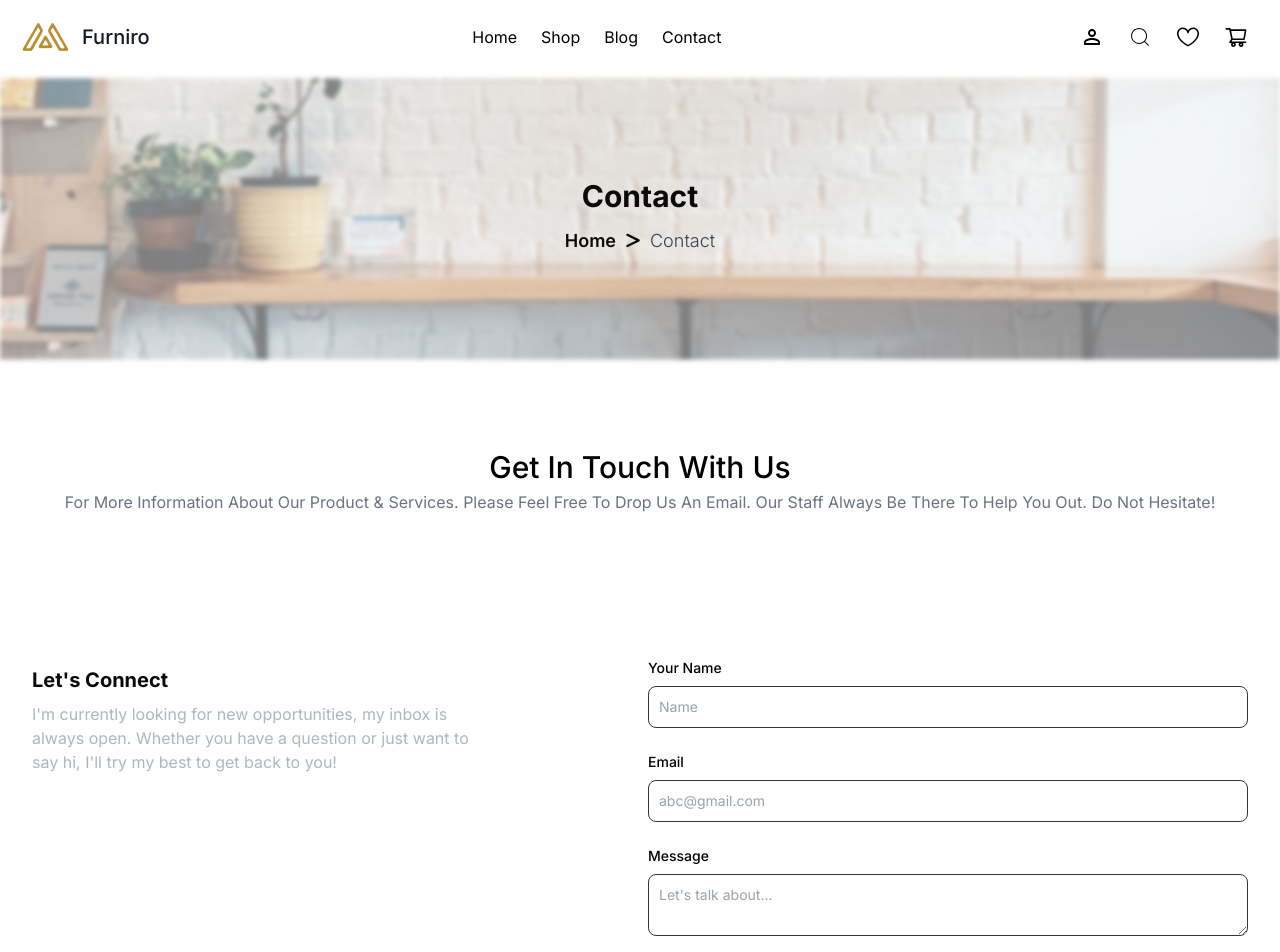
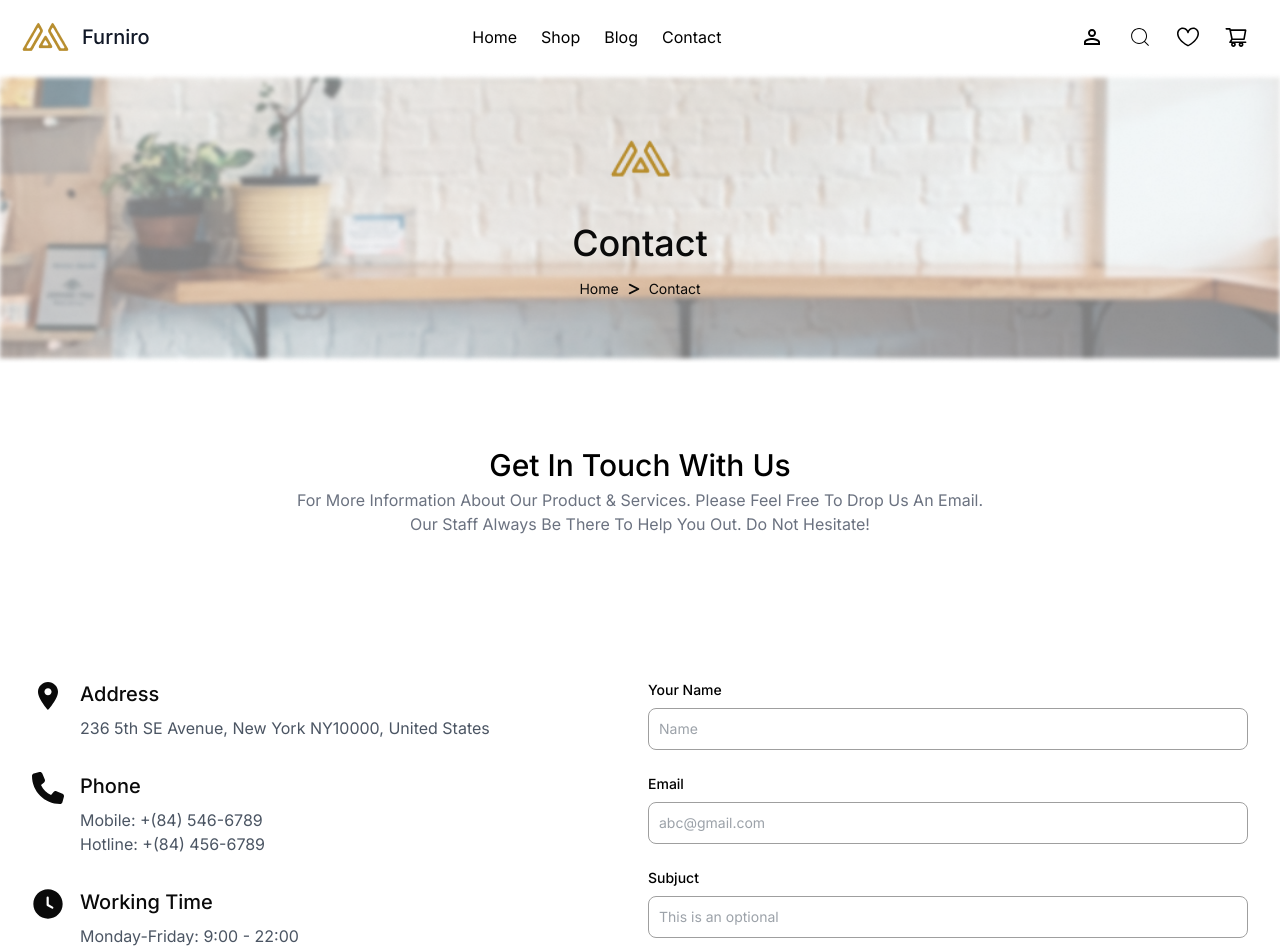
Before and after one commit to maryamshakeel22/Hackathon-Q2, a Next.js app: page /contact in a window 1280 px wide. Shown: the top 952 px of the page. Built offline with nearby package versions, Linux system fonts and the light colour scheme.

Commit message:
Update page.tsx

```diff
--- a/src/app/contact/page.tsx
+++ b/src/app/contact/page.tsx
@@ -1,47 +1,75 @@
 import React from 'react'
 import Image from 'next/image'
 import { FaGreaterThan } from 'react-icons/fa6'
+import { FaPhone } from "react-icons/fa6";
+import { IoMdPin } from "react-icons/io";
+import { GoClockFill } from "react-icons/go";
+
 const Contact = () => {
   return (
     <><div>
-          <div className='relative'>
-              <Image src={'/bgshop.png'}
-                  alt='bgshop'
-                  width={1440}
-                  height={316}
-                  className='' />
-              <div className="absolute top-1/2 left-1/2 -translate-x-1/2 -translate-y-1/2 rounded-lg text-center py-6 md:px-10 md:py-8 lg:w-1/2">
-                  <h3 className="text-xl md:text-3xl font-bold  leading-snug mt-2">
-                      Contact
-                  </h3>
-                  <h6 className="text-lg font-semibold leading-relaxed flex justify-center text-center items-center gap-2 p-3">Home <FaGreaterThan className='' /><span className='font-light text-gray-700'>Contact</span> </h6>
-              </div>
+           <section className="bg-[url('/bgshop.png')] bg-cover bg-center py-12 md:py-16">
+        <div className="container mx-auto px-4 text-center">
+          <div className="inline-block w-16 h-16 mb-4" >
+          <Image src={'/logo.png'} alt='' width={77} height={77}/> </div>
+          <h1 className="text-3xl md:text-4xl font-medium mb-4">Contact</h1>
+          <div className="flex items-center justify-center gap-2 text-sm">
+            <a href="#" className="hover:underline">
+              Home
+            </a>
+            <span>
+              <FaGreaterThan width={20} height={20}/>
+            </span>
+            <span>Contact</span>
           </div>
+        </div>
+      </section>
           <div className="sm:flex-row flex-col pt-20 mb-12">
               <h1 className='text-center justify-center font-medium text-[30px] text-black'>
                   Get In Touch With Us
               </h1>
-              <p className="text-center text-gray-500">For More Information About Our Product & Services. Please Feel Free To Drop Us An Email. Our Staff Always Be There To Help You Out. Do Not Hesitate!</p>
+              <p className="text-center text-gray-500">For More Information About Our Product & Services. Please Feel Free To Drop Us An Email.
+                <br /> Our Staff Always Be There To Help You Out. Do Not Hesitate!</p>
           </div>
       </div><section
           id="contact"
           className="grid md:grid-cols-2 my-12 md:my-12 py-24 px-8 gap-4 relative"
       >
-              <div className="z-10">
-                  <h5 className="text-xl font-bold my-2">
-                      Let&apos;s Connect
-                  </h5>
-                  <p className="text-[#ADB7BE] mb-4 max-w-md">
-                      {" "}
-                      I&apos;m currently looking for new opportunities, my inbox is always
-                      open. Whether you have a question or just want to say hi, I&apos;ll
-                      try my best to get back to you!
-                  </p><br />
-                  <div className="pb-10 text-white">
-                      {/* <span className="bold"><p><MdEmail size={26} />Email: fatimaaparveen985@gmail.com</p> <br /></span>
-    <span className="bold"><FaPhone size={26} />Phone no:</span> 0327 1733985 */}
-                  </div>
+               {/* <div className="grid grid-cols-1 md:grid-cols-3 gap-8"> */}
+            {/* Contact Info */}
+            <div className="space-y-8">
+              <div className="flex gap-4">
+                <IoMdPin className="w-6 h-6 md:w-8 md:h-8" />
+                <div>
+                  <h3 className="font-medium text-lg md:text-xl mb-2">Address</h3>
+                  <p className="text-gray-600 text-sm md:text-base">
+                    236 5th SE Avenue, New York NY10000, United States
+                  </p>
+                </div>
               </div>
+              <div className="flex gap-4">
+                <FaPhone  className="w-6 h-6 md:w-8 md:h-8" />
+                <div>
+                  <h3 className="font-medium text-lg md:text-xl mb-2">Phone</h3>
+                  <p className="text-gray-600 text-sm md:text-base">
+                    Mobile: +(84) 546-6789
+                    <br />
+                    Hotline: +(84) 456-6789
+                  </p>
+                </div>
+              </div>
+              <div className="flex gap-4">
+                <GoClockFill  className="w-6 h-6 md:w-8 md:h-8" />
+                <div>
+                  <h3 className="font-medium text-lg md:text-xl mb-2">Working Time</h3>
+                  <p className="text-gray-600 text-sm md:text-base">
+                    Monday-Friday: 9:00 - 22:00
+                    <br />
+                    Saturday-Sunday: 9:00 - 21:00
+                  </p>
+                </div>
+              </div>
+            </div>
               <div>
                   {/* <form ref={form} onSubmit={sendEmail} className="flex flex-col "> */}
                   <div className="mb-6">
@@ -56,7 +84,7 @@ const Contact = () => {
                           type="text"
                           id="example"
                           required
-                          className="bg-white border border-[#33353F] placeholder-[#9CA2A9] text-gray-100 text-sm rounded-lg block w-full p-2.5"
+                          className="bg-white border border-[#9F9F9F] placeholder-[#9CA2A9] text-gray-100 text-sm rounded-lg block w-full p-2.5"
                           placeholder="Name" />
                   </div>
                   <div className="mb-6">
@@ -71,8 +99,23 @@ const Contact = () => {
                           type="email"
                           id="exampleInput91"
                           required
-                          className="bg-white border border-[#33353F] placeholder-[#9CA2A9] text-gray-100 text-sm rounded-lg block w-full p-2.5"
+                          className="bg-white border border-[#9F9F9F] placeholder-[#9CA2A9] text-gray-100 text-sm rounded-lg block w-full p-2.5"
                           placeholder="abc@gmail.com" />
+                  </div>
+                  <div className="mb-6">
+                      <label
+                          htmlFor="email"
+                          className="text-black block text-sm mb-2 font-medium"
+                      >
+                          Subjuct
+                      </label>
+                      <input
+                          name="text"
+                          type="text"
+                          id="exampleInput91"
+                          required
+                          className="bg-white border border-[#9F9F9F] placeholder-[#9CA2A9] text-gray-100 text-sm rounded-lg block w-full p-2.5"
+                          placeholder="This is an optional" />
                   </div>
                   <div className="mb-6">
                       <label
@@ -84,12 +127,12 @@ const Contact = () => {
                       <textarea
                           name="message"
                           id="message"
-                          className="bg-white border border-[#33353F] placeholder-[#9CA2A9] text-gray-100 text-sm rounded-lg block w-full p-2.5"
+                          className="bg-white border border-[#9F9F9F] placeholder-[#9CA2A9] text-gray-100 text-sm rounded-lg block w-full p-2.5"
                           placeholder="Let's talk about..." />
                   </div>
                   <button
                       type="submit"
-                      className=" text-black font-medium py-2.5 px-5 rounded-lg w-full"
+                      className=" texr-start bg-[#B88E2F] text-white font-medium py-2.5 px-5 rounded "
                   >
                       Send Message
                   </button>
```
